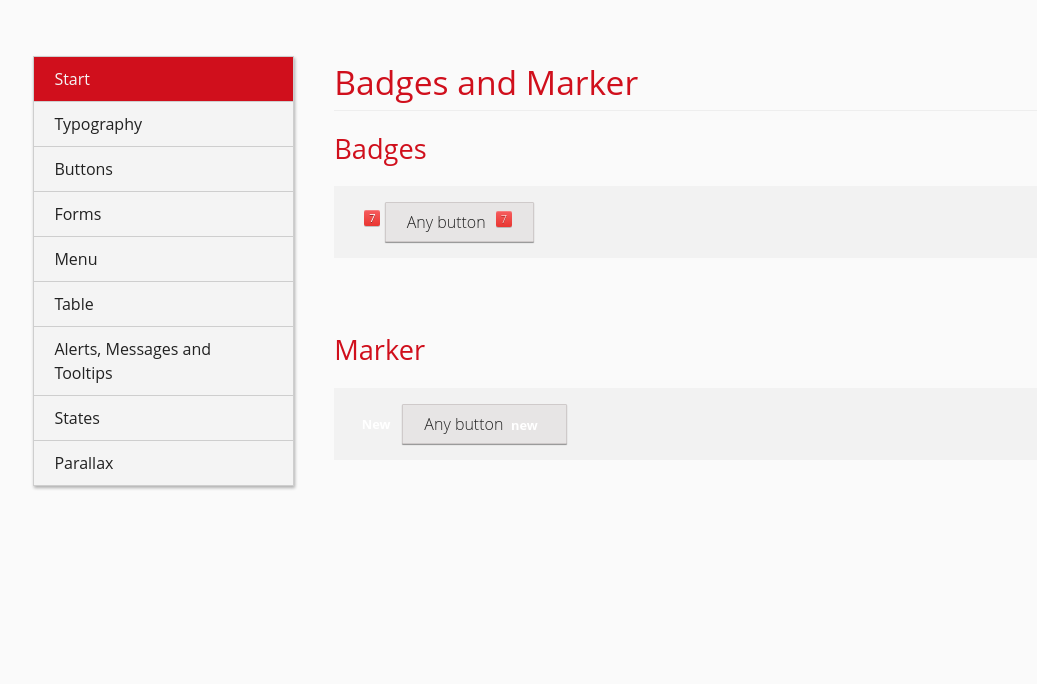
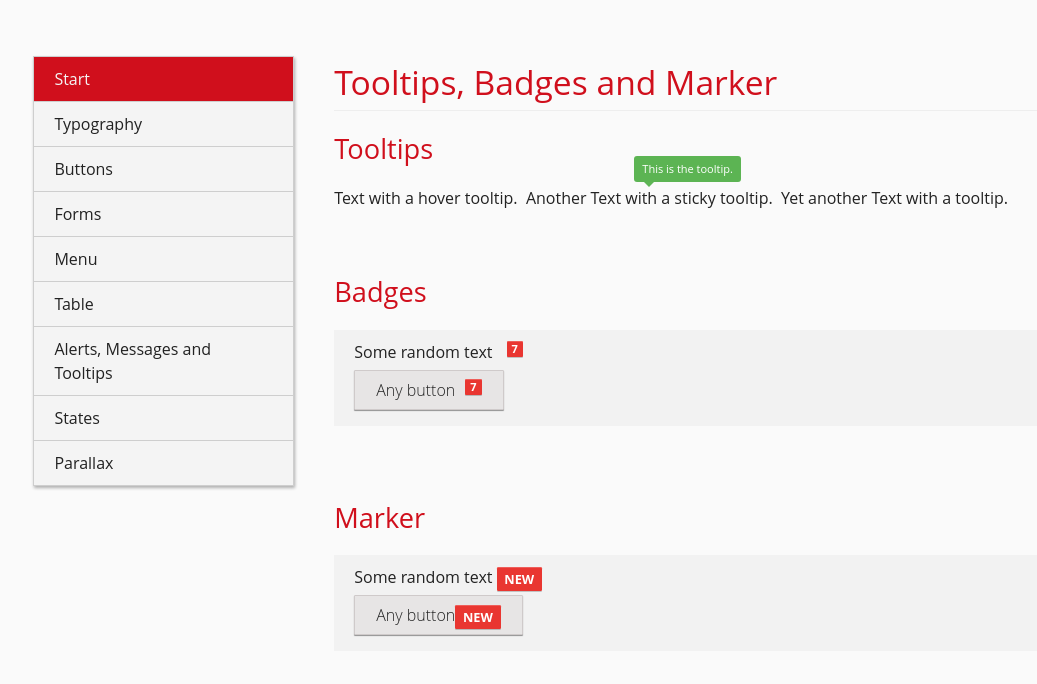
Before and after one commit to phneutral/viur-css, a plain HTML site: page appengine/html/badges.html in a window 1280 px wide. Shown: the whole page, without its empty margins (13-1050 px from the left). Drawn offline with Linux system fonts and the light colour scheme; a web font is replaced by a local one.

Commit message:
Minor changes. Moved tooltips to badges and markers.

```diff
--- a/appengine/html/badges.html
+++ b/appengine/html/badges.html
@@ -30,12 +30,25 @@
 		</div>
 		<div class="content">
 			<div class="section">
-				<h1 class="headline">Badges and Marker</h1>
+				<h1 class="headline">Tooltips, Badges and Marker</h1>
+				<h2>Tooltips</h2>
+				<p></p>
+
+			<span class="tip tip-w" aria-label="This is the tooltip.">
+			Text with a hover tooltip.</span>&nbsp;
+
+			<span class="tip tip-ne tip-vSticky tip-vSuccess" aria-label="This is the tooltip.">
+			Another Text with a sticky tooltip.</span>&nbsp;
+
+			<span class="tip tip-sw tip-vError" aria-label="This is the tooltip.">
+			Yet another Text with a tooltip.</span>
+			</div>
+			<div class="section">
 				<h2>Badges</h2>
 				<p>
 				</p>
 				<div class="sandbox">
-					<span class="badge">7</span>
+					Some random text <span class="badge">7</span> <br>
 					<button class="btn has-badge" data-badge="7">Any button</button>
 				</div>
 			</div>
@@ -44,7 +57,7 @@
 				<p>
 				</p>
 				<div class="sandbox">
-					<span class="marker">New</span>
+					Some random text <span class="marker">New</span> <br>
 					<button class="btn has-marker" aria-label="new">Any button</button>
 				</div>
 			</div>
--- a/sources/less/badge.less
+++ b/sources/less/badge.less
@@ -8,6 +8,7 @@
 .badge,
 .has-badge:after {
     content: attr(data-badge);
+    font-weight: 700;
     display: inline-block;
     vertical-align: text-top;
     margin-left: 10px;
@@ -15,9 +16,8 @@
     line-height: 16px;
     font-size: 11px;
     color: white;
-    border-radius: 2px;
+    border-radius: .1em;
     background: #e93631;
-    background-image: linear-gradient(to bottom, #f65d5f, #e93631);
     box-shadow: inset 0 1px rgba(255, 255, 255, 0.2), 0 1px rgba(0, 0, 0, 0.2);
     pointer-events: none;
 }
@@ -26,9 +26,9 @@
 .marker,
 .has-marker:after {
     content: attr(aria-label);
+    text-transform: UPPERCASE;
     text-decoration: none;
     text-shadow: none;
-    text-transform: none;
     letter-spacing: normal;
     pointer-events: none;
     display: inline;
@@ -40,7 +40,10 @@
     text-align: center;
     white-space: nowrap;
     vertical-align: baseline;
-    border-radius: .2em
+    border-radius: .1em;
+    background: #e93631;
+    box-shadow: inset 0 1px rgba(255, 255, 255, 0.2), 0 1px rgba(0, 0, 0, 0.2);
+
 }
 
 // => Badge Media Queries
```
Also changed, not shown: appengine/html/messages.html (+1 -14 lines), appengine/static/css/style.css, appengine/static/css/style.min.css.
